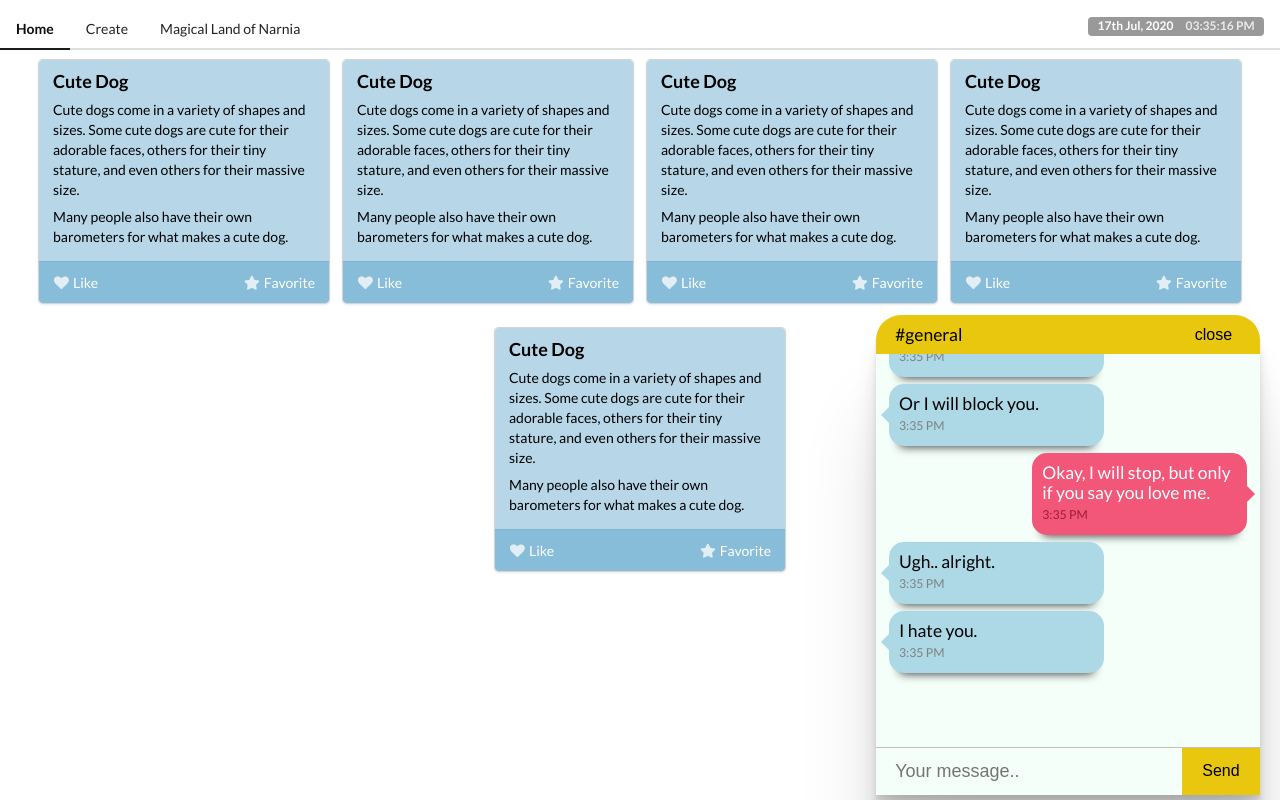
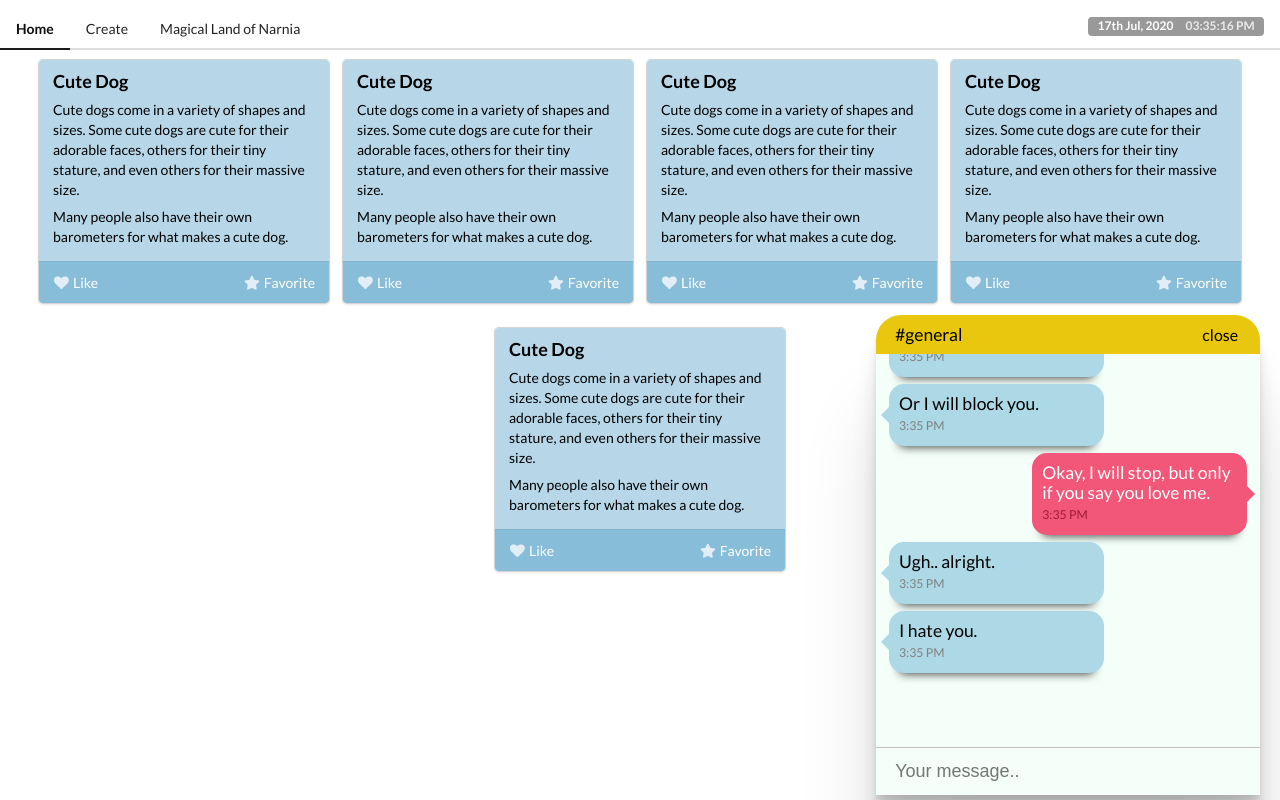
Before and after one commit to ShaminAsfaq/shamin-lives, a React app: page / in a window 1280 px wide. Built offline with nearby package versions, Linux system fonts and the light colour scheme.

Commit message:
ENTER button sending message. SEND button snapped out of existence.

```diff
--- a/src/chat/Chat.js
+++ b/src/chat/Chat.js
@@ -7,7 +7,9 @@ import ReactDOMServer from 'react-dom/server';
 import '../styles/components/Chat.css';
 
 const Chat = () => {
-
+    /**
+     * Dummy messages for the purpose of showcasing.
+     */
     let availableMessages = [
         {
             user: 'client',
@@ -47,20 +49,35 @@ const Chat = () => {
         },
     ];
 
+    /**
+     * Enabling state and other variables.
+     */
+    let isBlocked = false;   //  Emulates a blocked user.
+    let [visible, updateVisible] = useState(true);  //  MessageList visibility. Works while closing the chat box.
+    let [hiddenElement, updateHiddenElement] = useState([]);    //  Keeps the Chat Box to use if re-opened the closed chat box.
+    let [messageList, updateMessageList] = useState(availableMessages); //  It will take the incoming messages from the server when we start working with socket.io
 
-    let isBlocked = false;
-    let [visible, updateVisible] = useState(true);
-    let [hiddenElement, updateHiddenElement] = useState([]);
-    let [messageList, updateMessageList] = useState(availableMessages);
-
-    //  Buggy. Takes the ENTER press twice, taking me into oblivion.
+    /**
+     * July 16th, 2020
+     * Buggy. Takes the ENTER press twice, taking me into oblivion.
+     *
+     * 1 day later:
+     * July 17th, 2020
+     * Update: Suddenly working perfectly. No idea why!!
+     *
+     * @param {*} event
+     */
     const onEnter = (event) => {
         if(event.which === 13){
+            onSendMessage();
             event.target.dispatchEvent(new Event("submit", {cancelable: true}));
             event.preventDefault(); // Prevents the addition of a new line in the text field (not needed in a lot of cases)
         }
     }
 
+    /**
+     * Making the scroller go down at the bottom of the MessageList to view the latest message everytime.
+     */
     const scrollDownToLatest = () => {
         var messages = document.getElementsByClassName("message-list-div")[0];
         if(messages){
@@ -68,17 +85,33 @@ const Chat = () => {
         }
     }
 
+    /**
+     * Works as ComponentDidMount() and ComponentDidUpdate() of a class based React Component.
+     */
+    useEffect(() => {
+        /**
+         * Scroll to the bottom of the Message List
+         */
+        scrollDownToLatest();
 
-    useEffect(() => {
-        //  Scroll to the bottom of the Message List
-        scrollDownToLatest();
-        // updateMessageList(messageList);
-
-        //  to Send message on ENTER press
-        // document.getElementsByClassName("chat-input-text-area")[0].addEventListener("keypress", onEnter);
+        /**
+         * Binding eventListener with the ENTER key to Send message if pressed.
+         *
+         * isBlocked value is to showcase if user is blocked from the chat box. In case of TRUE,
+         * the chat box won't render. No point of attempting to add an event listener to UNDEFINED.
+         */
+        let chatBox = document.getElementsByClassName("chat-input-text-area")[0];
+        if(!isBlocked && chatBox) {
+            chatBox.addEventListener("keypress", onEnter);
+        }
 
     });
 
+    /**
+     * Removing any spaces from the beginning and the end of a message.
+     *
+     * @param {*} string
+     */
     let trimSpaceOnlyFromStartAndEnd = (string) => {
         let len = string.length;
         let result = '';
@@ -103,6 +136,10 @@ const Chat = () => {
         return result;
     }
 
+    /**
+     * Executes if SEND button clicked. Also, if ENTER is pressed.
+     * It sends the message to the server.
+     */
     let onSendMessage = () => {
         let text = document.getElementsByClassName('chat-input-text-area')[0].value;
         text = trimSpaceOnlyFromStartAndEnd(text);
@@ -137,6 +174,9 @@ const Chat = () => {
         document.getElementsByClassName('chat-input-text-area')[0].focus();
     };
 
+    /**
+     * Closes the chat box down.
+     */
     let onCloseChatBox = () => {
         let foundDiv = document.getElementsByClassName('chat-window')
 
@@ -155,12 +195,12 @@ const Chat = () => {
             {
                 visible &&
                 <div className='chat-window'>
-                    <div className='chat-box-head-wannabe'>
+                    <div className='chat-box-head-wannabe' onClick={onCloseChatBox}>
                         <div className='chat-box-head'>
                             #general
-                            <button onClick={onCloseChatBox} className='close-button'>
+                            <div onClick={onCloseChatBox} className='open-close-tag'>
                                 close
-                            </button>
+                            </div>
                         </div>
                     </div>
                     <MessageList availableMessages={messageList}/>
@@ -172,18 +212,24 @@ const Chat = () => {
                                 placeholder='Your message..'
                             >
                             </textarea>
-                            <button
-                                className="send-button"
-                                type="submit"
-                                onClick={onSendMessage}
-                            >
-                            Send
-                            </button>
+                            {
+                                /**
+                                 * Send button: initially used when ENTER button didn't work as a sender.
+                                 * "We're gonna be okay. You can rest now." [Endgame Easter Egg. Pepper Potts]
+                                 */
+                                // <button
+                                //     className="send-button"
+                                //     type="submit"
+                                //     onClick={onSendMessage}
+                                // >
+                                // Send
+                                // </button>
+                            }
                         </div>
                     }
                     {
                         isBlocked &&
-                        <div style={{textAlign:'center', color: 'red', paddingTop: '7%'}}>
+                        <div style={{textAlign:'center', color: 'red', paddingTop: '3.5%'}}>
                             Unfortunately, you have been blocked.
                         </div>
                     }
@@ -192,12 +238,12 @@ const Chat = () => {
             {
                 !visible &&
                 <div className='chat-window-closed'>
-                    <div className='chat-box-head-wannabe'>
+                    <div className='chat-box-head-wannabe' onClick={onCloseChatBox}>
                         <div className='chat-box-head'>
                             #general
-                            <button onClick={onCloseChatBox} className='close-button'>
+                            <div onClick={onCloseChatBox} className='open-close-tag'>
                                 open
-                            </button>
+                            </div>
                         </div>
                     </div>
                 </div>
--- a/src/chat/MessageList.js
+++ b/src/chat/MessageList.js
@@ -3,8 +3,13 @@ import Message from './Message';
 
 const MessageList = (props) => {
     let availableMessages = props.availableMessages;
+
+    let focusOnTextArea = () => {
+        document.getElementsByClassName('chat-input-text-area')[0].focus();
+    }
+
     return (
-        <div className='message-list-div'>
+        <div className='message-list-div' onClick={focusOnTextArea}>
             {
                 availableMessages.map(
                     ({user, message}, i) => <Message key={i} user={user} message={message}/>
--- a/src/styles/components/Chat.css
+++ b/src/styles/components/Chat.css
@@ -27,6 +27,10 @@
     0 100px 80px rgba(0, 0, 0, 0.12)
 }
 
+.chat-box-head-wannabe {
+    cursor: pointer;
+}
+
 .chat-window-closed {
     position:fixed;
     width: 25%;
@@ -40,7 +44,6 @@
 
 .chat-box-head {
     min-height: 10%;
-
     background-color: #e8c70e;
     padding: 2.5% 1% 2.5% 5%;
     color: black;
@@ -48,16 +51,13 @@
     border-radius: 25px 25px 0px 0px;
 }
 
-.close-button {
+.open-close-tag {
     float: right;
     background-color: #e8c70e;
-    border: none;
-    border-radius: 50px;
-    color: black;
     font-size: 16px;
     cursor: pointer;
     margin-right: 5%;
-    /* width: 13%; */
+    border-radius: 25px;
 }
 
 
@@ -135,6 +135,6 @@
 
 }
 
-.send-button:focus, .close-button:focus {
+.send-button:focus {
     outline:0;
 }
```
